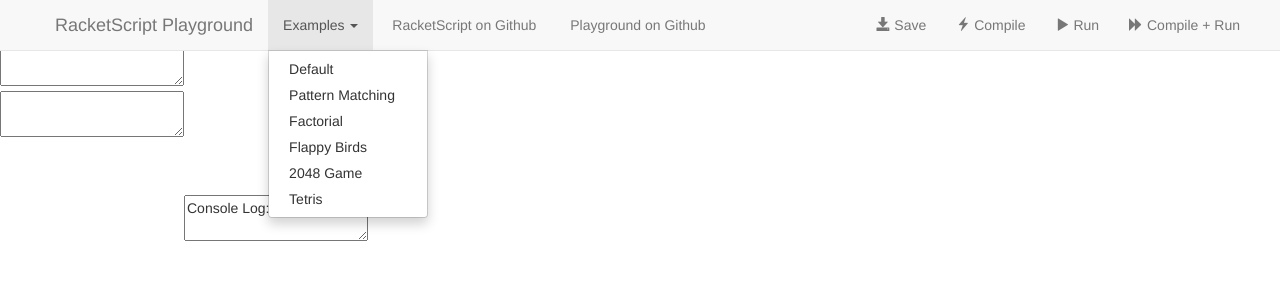
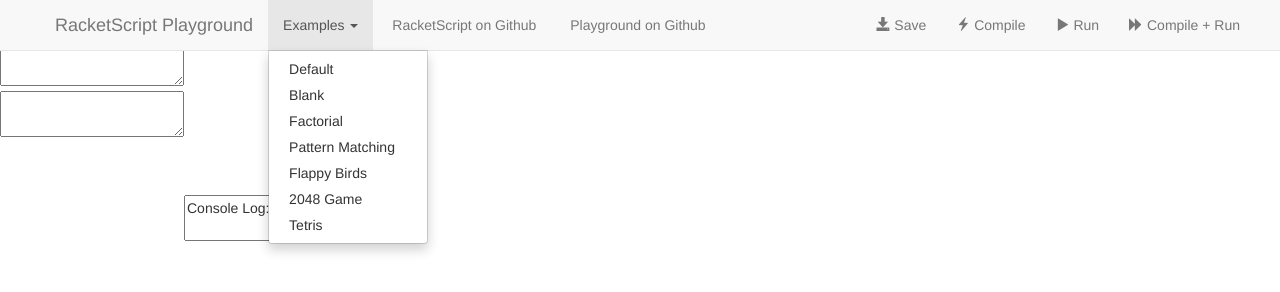
Before and after one commit to racketscript/racketscript-playground, a website: page static/index.html in a window 1280 px wide. Both pictures are taken after a click on the button "Examples". Drawn offline with nearby package versions, Linux system fonts and the light colour scheme; some icons are missing.

Commit message:
Add blank example

```diff
--- a/static/index.html
+++ b/static/index.html
@@ -62,8 +62,9 @@
 	  <li class="dropdown"><a href="#" class="dropdown-toggle" data-toggle="dropdown" role="button" aria-haspopup="true" aria-expanded="false">Examples <span class="caret"></span></a>
 	    <ul class="dropdown-menu" id="example-menu">
 	      <li><a href="#example/default">Default</a></li>
+	      <li><a href="#example/blank">Blank</a></li>
+	      <li><a href="#example/factorial">Factorial</a></li>
 	      <li><a href="#example/pattern-matching">Pattern Matching</a></li>
-	      <li><a href="#example/factorial">Factorial</a></li>
 	      <li><a href="#example/flappy-birds">Flappy Birds</a></li>
 	      <li><a href="#example/2048-game">2048 Game</a></li>
 	      <li><a href="#example/tetris">Tetris</a></li>
```
Also changed, not shown: 1 other file.
